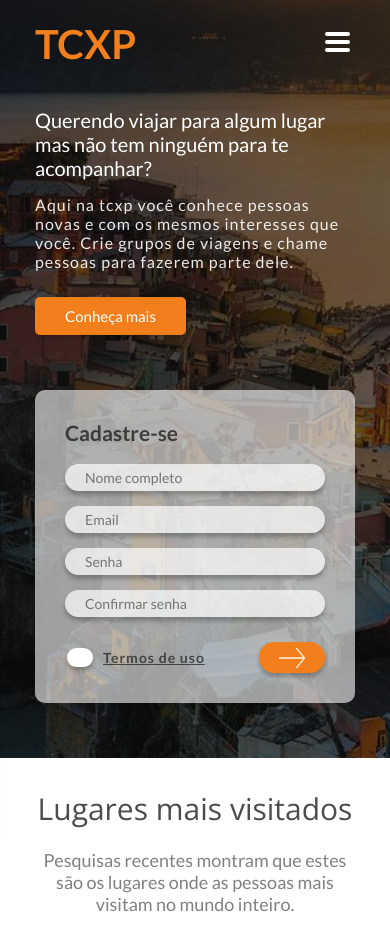
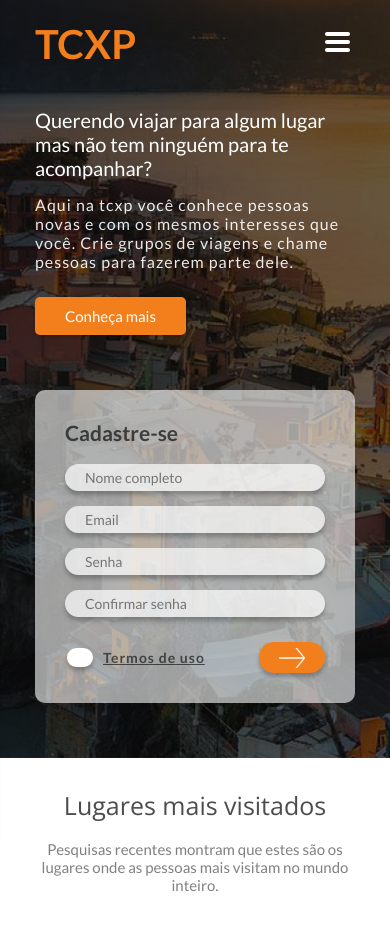
Before and after one commit to henrique2003/app-tcxp, a React (Create React App) app: page / in a window 390 px wide. After the commit the page ends 924 px from the top, so only its background shows below. Built offline with nearby package versions, Linux system fonts and the light colour scheme.

Commit message:
style: responsive most travel header

```diff
--- a/src/pages/Home/components/MostTravel/style.ts
+++ b/src/pages/Home/components/MostTravel/style.ts
@@ -38,4 +38,35 @@ export const StyledMostTravel = styled.div`
       }
     }
   }
+
+  /* Big celphones */
+  @media (max-width: 600px) {
+    .most_travel_header {
+      h3 {
+        font-size: 28px;
+      }
+
+      p {
+        margin-top: 17px !important;
+        font-size: 17px;
+      }
+    }
+  }
+
+
+  /* Celphones */
+  @media (max-width: 428px) {
+    .most_travel_header {
+      margin: 30px 0;
+
+      h3 {
+        font-size: 25px;
+      }
+
+      p {
+        margin-top: 18px !important;
+        font-size: 15px;
+      }
+    }
+  }
 `
```
